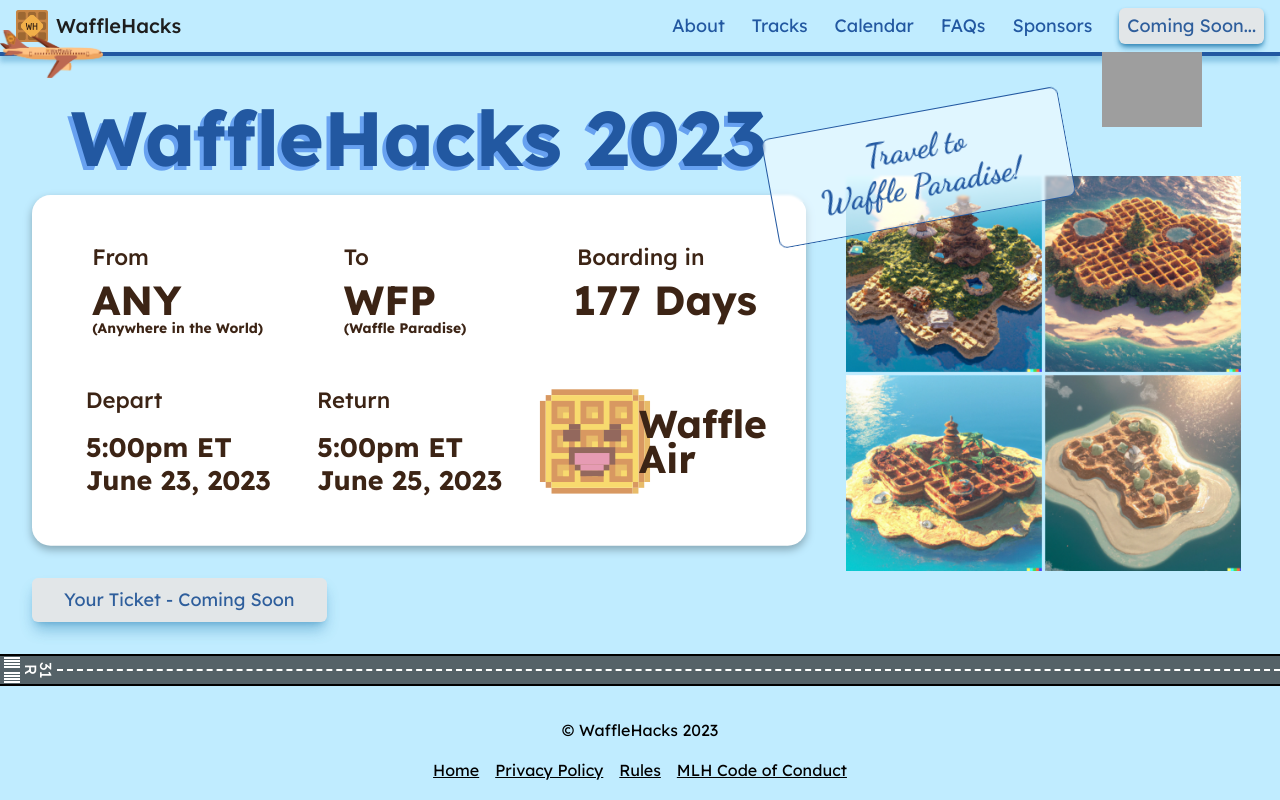
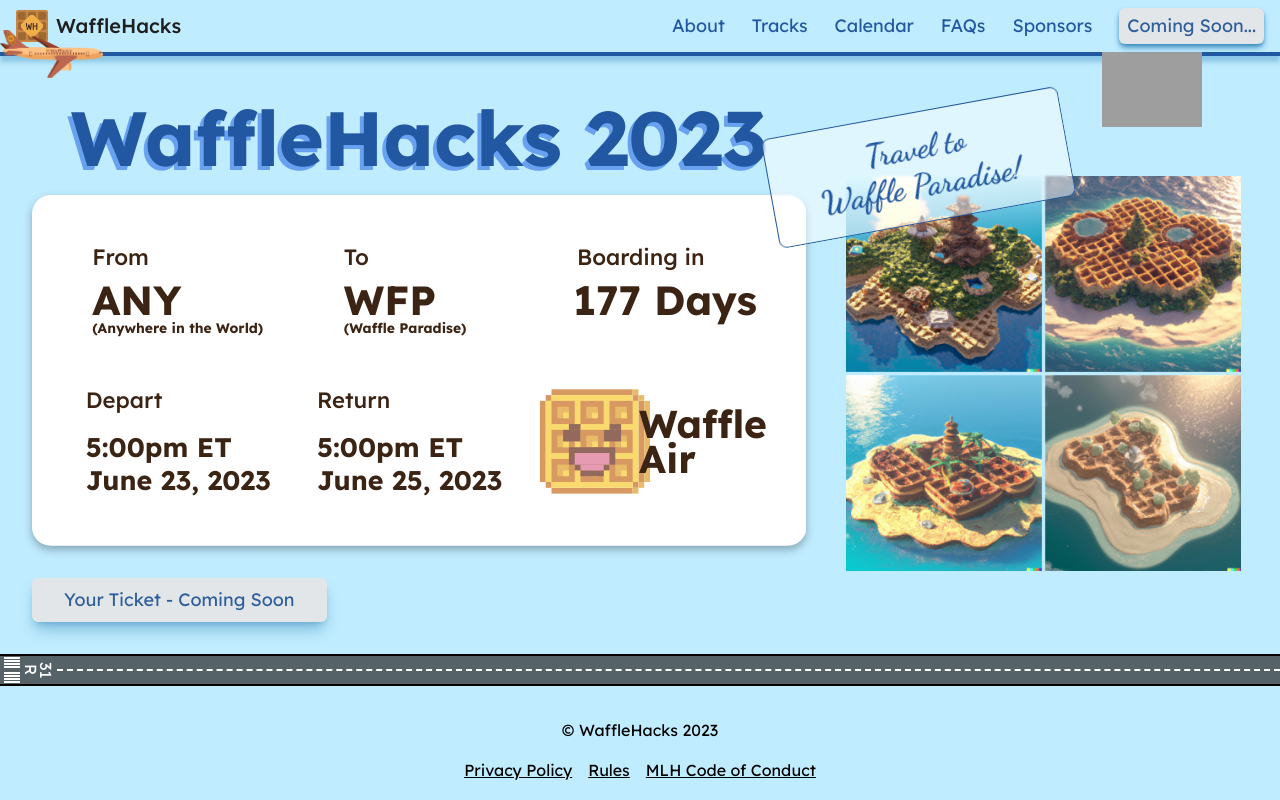
Before and after one commit to WaffleHacks/website-2023, a Next.js app: page / in a window 1280 px wide. Built offline with nearby package versions, Linux system fonts and the light colour scheme; grey boxes are pictures that could not be loaded.

Commit message:
rebased with preview

```diff
--- a/components/Footer.tsx
+++ b/components/Footer.tsx
@@ -5,7 +5,6 @@ const Footer = () => {
     <div id="footer" className="flex flex-col items-center py-4 mt-8">
       <span className="mb-4">© WaffleHacks 2023</span>
       <div className="flex flex-row gap-4 flex-wrap px-8 justify-around">
-        <Link href="/">Home</Link>
         <Link href="/privacy" target="_blank">
           Privacy Policy
         </Link>
--- a/components/Navbar.tsx
+++ b/components/Navbar.tsx
@@ -1,5 +1,5 @@
 import Link from 'next/link';
-import { useEffect, useRef, useState } from 'react';
+import { useState } from 'react';
 
 import { Button } from './InnerComponents/atoms';
 import ModalSide from './InnerComponents/ModalSide';
```
Also changed, not shown: pages/index.tsx (+0 -12 lines).
